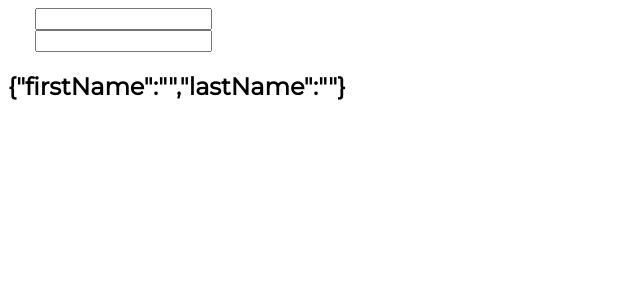
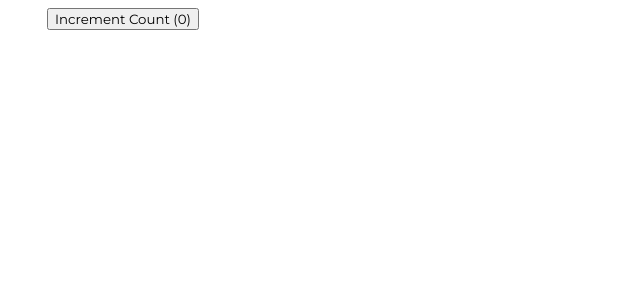
Before and after one commit to KarlMoran/Functional-Components-Challenge, a React (Create React App) app in the folder my-app/: page / in a window 1280 px wide. Shown: the top 300 px of the page, without its empty margins (0-640 px from the left). Built offline with nearby package versions, Linux system fonts and the light colour scheme.

Commit message:
The useEffect() Hook

```diff
--- a/my-app/src/App.js
+++ b/my-app/src/App.js
@@ -14,8 +14,9 @@ import css from './App.module.css';
 // import ContentSearch from "./components/ContentSearch";
 // import ControlledFormHooks from './components/ControlledFormHooks';
 // import UseStateWithArrays from './components/UseStateWithArrays';
-import UseStateWithObjects from './components/UseStateWithObjects';
-
+// import UseStateWithObjects from './components/UseStateWithObjects';
+// import ClassCounter from './components/ClassCounter';
+import UseEffectCounter from './components/UseEffectCounter';
 
 
 function App() {
@@ -36,7 +37,9 @@ function App() {
       {/* <ContentSearch /> */}
       {/* <ControlledFormHooks /> */}
       {/* <UseStateWithArrays /> */}
-      <UseStateWithObjects />
+      {/* <UseStateWithObjects /> */}
+      {/* <ClassCounter /> */}
+      <UseEffectCounter />
     </div>
   );
 }
--- /dev/null
+++ b/my-app/src/components/ClassCounter.js
@@ -0,0 +1,31 @@
+import React, { Component } from 'react'
+
+export class ClassCounter extends Component {
+  constructor(props) {
+    super(props)
+    this.state = {
+      count: 0,
+    }
+  }
+  componentDidMount() {
+    document.title = this.state.count;
+  }
+  componentDidUpdate() {
+    document.title = this.state.count;
+  }
+  render() {
+    return (
+      <div>
+        <button onClick={() => this.setState(
+            prevState => ({
+                count: prevState.count + 1
+            })
+        )}>
+          Increment Count ({this.state.count})
+        </button>
+      </div>
+    )
+  }
+}
+
+export default ClassCounter
--- /dev/null
+++ b/my-app/src/components/UseEffectCounter.js
@@ -0,0 +1,20 @@
+// rfce
+import React, {useState, useEffect} from 'react'
+
+function UseEffectCounter() {
+    const [count, setCount] = useState(0);
+    useEffect(() => {
+        document.title = count;
+    });
+    return (
+        <div>
+            <button onClick={
+                () => setCount(count => count + 1)
+            }>
+                Increment Count ({count})
+            </button>
+        </div>
+    )
+}
+
+export default UseEffectCounter
```
